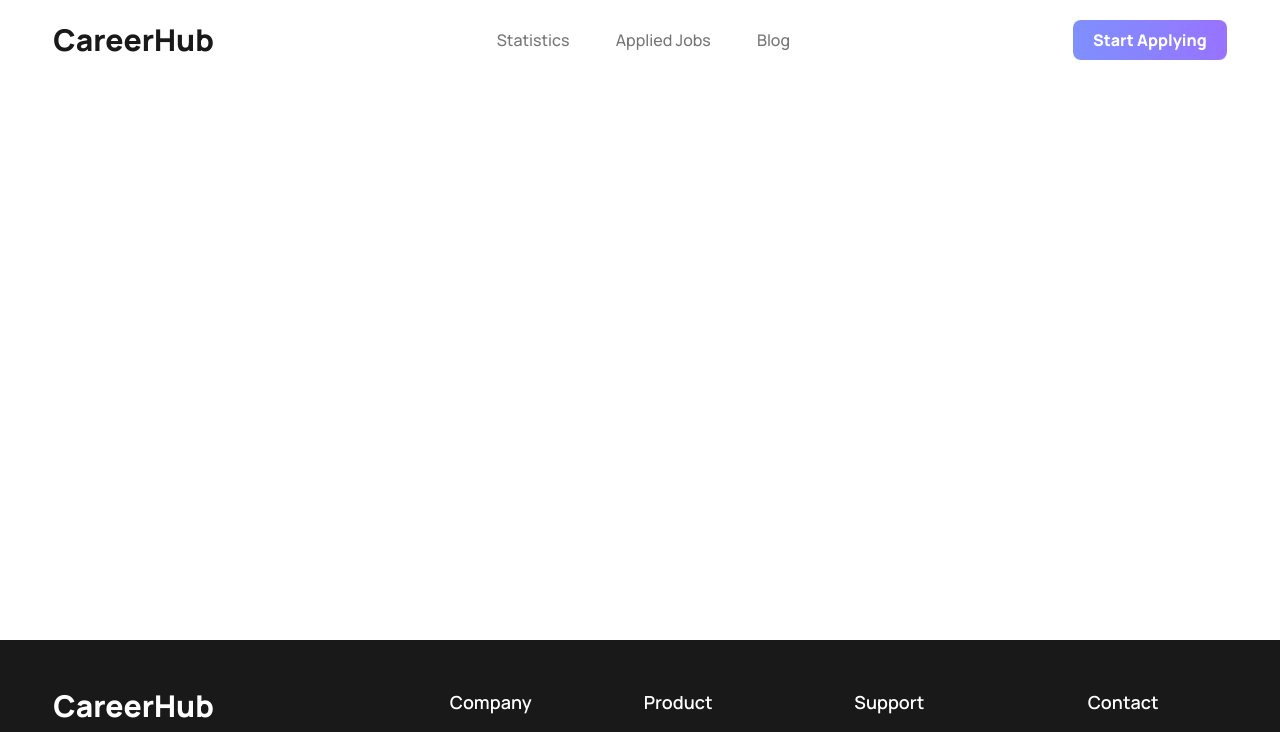
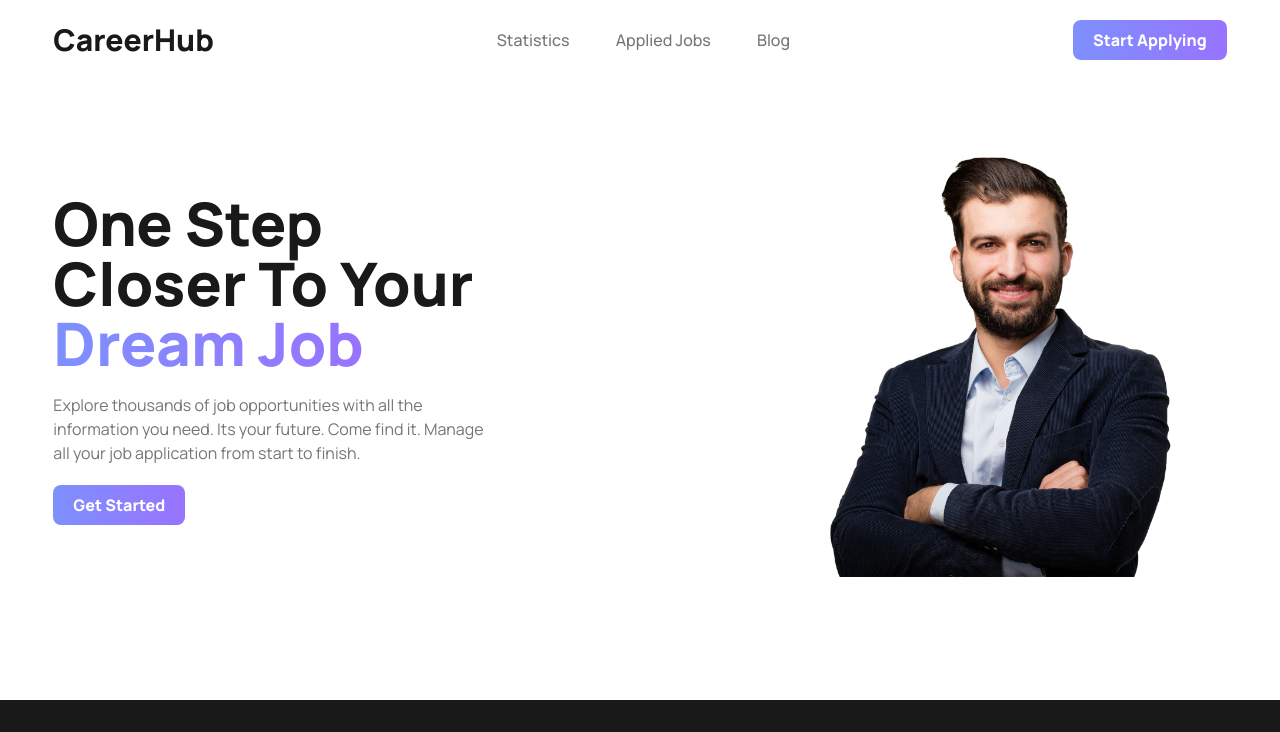
Before and after one commit to Mehedi0101/career-hub, a React (Vite) app: page / in a window 1280 px wide. Shown: the top 732 px of the page. Built offline with nearby package versions, Linux system fonts and the light colour scheme.

Commit message:
banner added

```diff
--- /dev/null
+++ b/src/components/Banner/Banner.jsx
@@ -0,0 +1,17 @@
+import userImage from '../../assets/user.png';
+const Banner = () => {
+    return (
+        <div className="my-10 md:my-20 w-11/12 mx-auto flex flex-col-reverse md:flex-row justify-between items-center gap-x-10">
+            <div className='text-center md:text-left'>
+                <h1 className='text-3xl md:text-4xl lg:text-5xl xl:text-6xl text-dark1 font-extrabold'>One Step <br /> Closer To Your <br /> <span className='bg-gradient-to-r from-primary1 to-primary2 bg-clip-text text-transparent'>Dream Job</span></h1>
+                <p className='my-5 text-dark3 lg:w-2/3 text-sm lg:text-base'>Explore thousands of job opportunities with all the information you need. Its your future. Come find it. Manage all your job application from start to finish.</p>
+                <button className="px-5 py-2 lg:text-sm xl:text-base bg-gradient-to-r from-primary1 to-primary2 text-white font-extrabold rounded-lg active:scale-95 transition-transform">Get Started</button>
+            </div>
+            <div>
+                <img className='w-3/4 md:w-full mx-auto mb-5 md:mb-0' src={userImage} alt="" />
+            </div>
+        </div>
+    );
+};
+
+export default Banner;
--- a/src/components/Blog/Blog.jsx
+++ b/src/components/Blog/Blog.jsx
@@ -1,6 +1,6 @@
 const Blog = () => {
     return (
-        <div className="bg-gradient-to-r from-primary1 to-primary2 h-[70vh] flex justify-center items-center text-3xl font-bold text-white">
+        <div className="bg-gradient-to-r from-primary1 to-primary2 h-[70vh] flex justify-center items-center text-xl md:text-2xl lg:text-3xl font-bold text-white">
             Coming Soon...
         </div>
     );
--- a/src/components/Home/Home.jsx
+++ b/src/components/Home/Home.jsx
@@ -1,7 +1,9 @@
+import Banner from "../Banner/Banner";
+
 const Home = () => {
     return (
         <div>
-
+            <Banner></Banner>
         </div>
     );
 };
--- a/src/components/Navbar/Navbar.jsx
+++ b/src/components/Navbar/Navbar.jsx
@@ -23,7 +23,7 @@ const Navbar = () => {
                     <Link to="/" className="text-2xl xl:text-3xl font-extrabold text-dark1">CareerHub</Link>
                 </div>
 
-                <div className="flex gap-5 list-none lg:w-1/4 justify-between lg:text-sm xl:text-base">
+                <div className="flex gap-5 list-none lg:w-1/4 justify-between text-sm xl:text-base">
                     <li><NavLink to="/statistics" className="text-dark3 font-medium">Statistics</NavLink></li>
                     <li><NavLink to="/applied-jobs" className="text-dark3 font-medium">Applied Jobs</NavLink></li>
                     <li><NavLink to="/blog" className="text-dark3 font-medium">Blog</NavLink></li>
--- a/src/components/Statistics/Statistics.jsx
+++ b/src/components/Statistics/Statistics.jsx
@@ -1,6 +1,6 @@
 const Statistics = () => {
     return (
-        <div className="bg-gradient-to-r from-primary1 to-primary2 h-[70vh] flex justify-center items-center text-3xl font-bold text-white">
+        <div className="bg-gradient-to-r from-primary1 to-primary2 h-[70vh] flex justify-center items-center text-xl md:text-2xl lg:text-3xl font-bold text-white">
             Coming Soon...
         </div>
     );
```
Also changed, not shown: src/assets/user.png (added).
